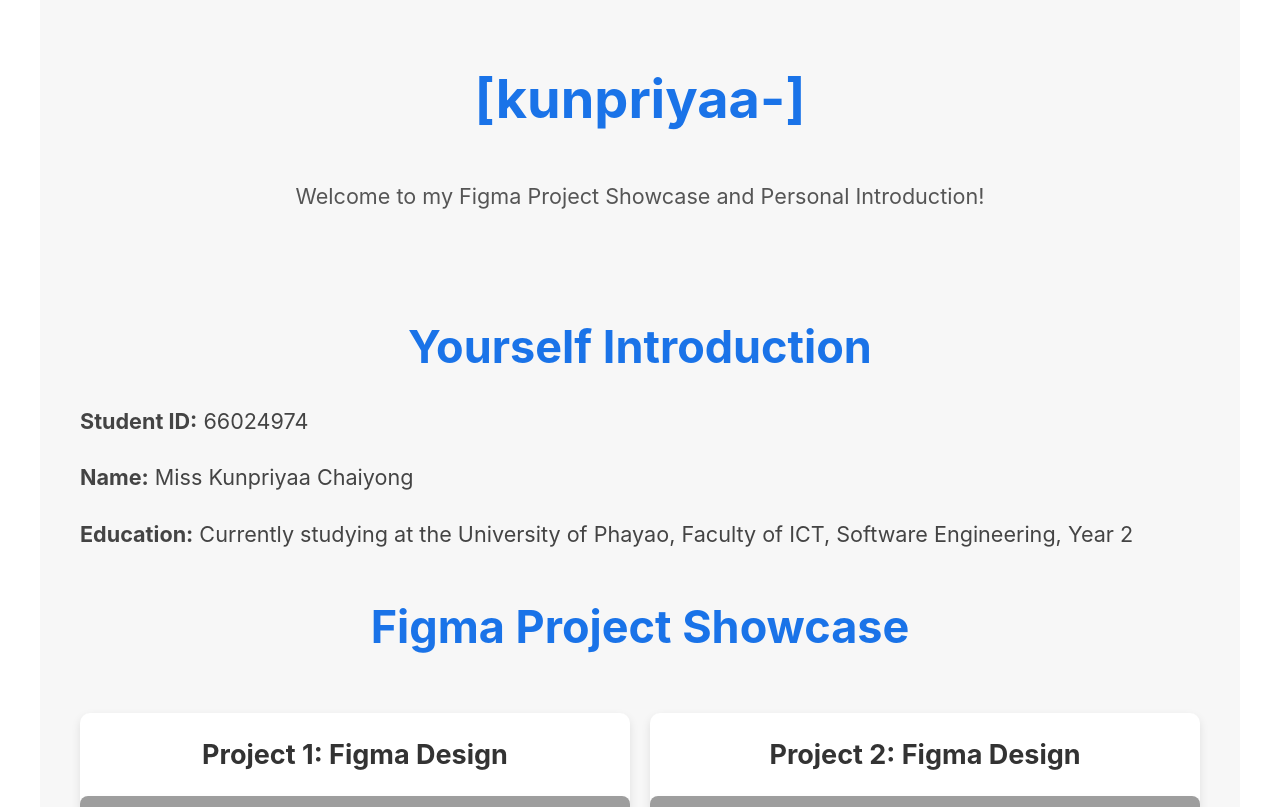
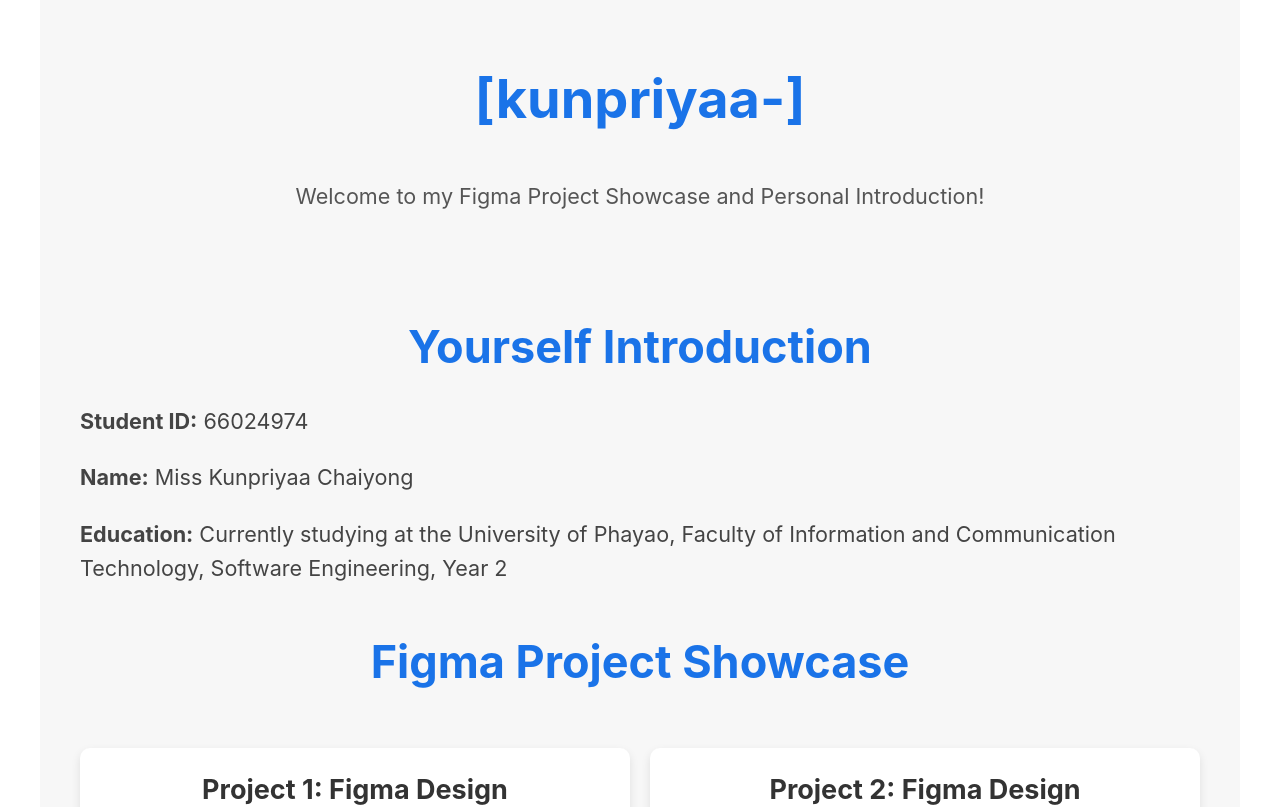
Before and after one commit to kunpriyaa/nextjs-blog, a Next.js app: page / in a window 1280 px wide. Shown: the top 807 px of the page. Built offline with nearby package versions, Linux system fonts and the light colour scheme; grey boxes are pictures that could not be loaded.

Commit message:
content2

```diff
--- a/components/layout.js
+++ b/components/layout.js
@@ -33,13 +33,17 @@ export default function Layout({ children, home }) {
       </header>
 
       <main className={styles.mainContent}>
+        {/* Your Self Introduction Section */}
         <section className={styles.introduction}>
           <h2>Yourself Introduction</h2>
-          <p><strong>Student ID:</strong> 66024974</p>
-          <p><strong>Name:</strong> Miss Kunpriyaa Chaiyong</p>
-          <p><strong>Education:</strong> Currently studying at the University of Phayao, Faculty of ICT, Software Engineering, Year 2</p>
+          <div className={styles.introContent}>
+            <p><strong>Student ID:</strong> 66024974</p>
+            <p><strong>Name:</strong> Miss Kunpriyaa Chaiyong</p>
+            <p><strong>Education:</strong> Currently studying at the University of Phayao, Faculty of Information and Communication Technology, Software Engineering, Year 2</p>
+          </div>
         </section>
 
+        {/* Figma Project Showcase Section */}
         <section className={styles.projectsSection}>
           <h2>Figma Project Showcase</h2>
 
```
